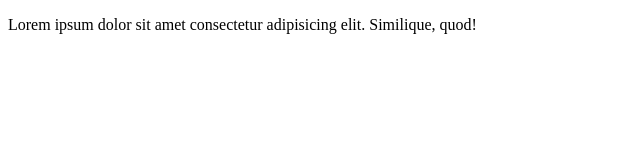
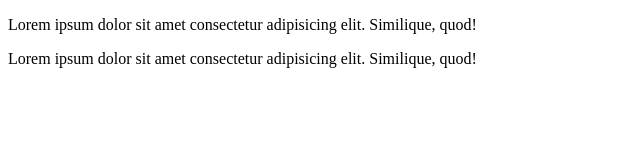
Before and after one commit to DayaOv/prueba-lpa2, a plain HTML site: page index.html in a window 1280 px wide. Shown: the whole page, without its empty margins (0-640 px from the left). Drawn offline with Linux system fonts and the light colour scheme.

Commit message:
agregar DIV contenedor 2

```diff
--- a/index.html
+++ b/index.html
@@ -13,6 +13,13 @@
 
         </div>
     </div>
+    <!--DIV CONTENEDOR 2-->
+    <div class="container">
+        <div class="row">
+            <p>Lorem ipsum dolor sit amet consectetur adipisicing elit. Similique, quod!</p>
+
+        </div>
+    </div>
 
 </body>
 </html>
```
